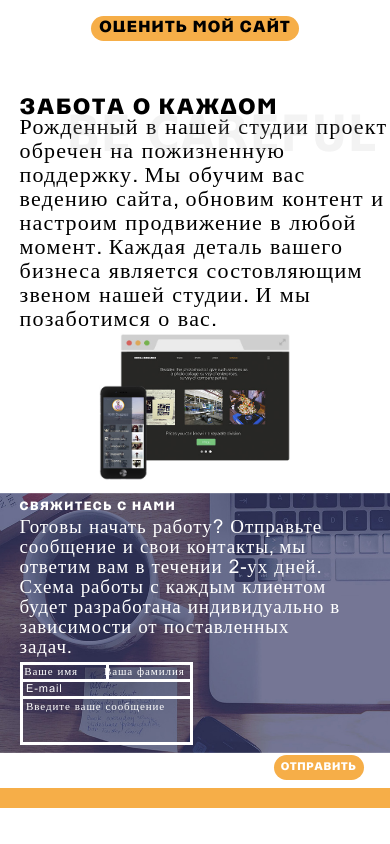
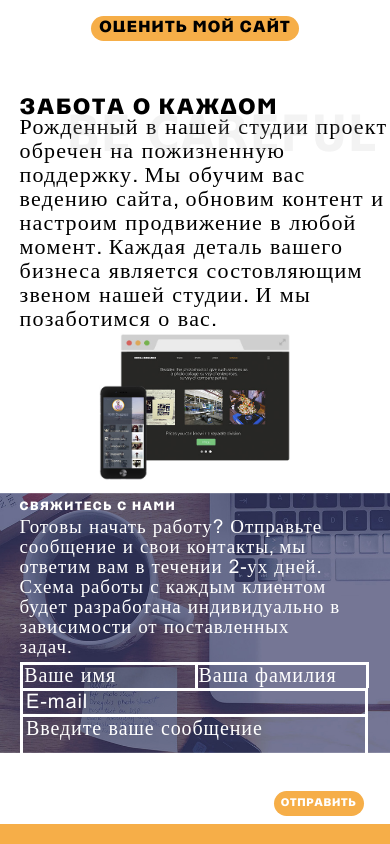
Before and after one commit to Maxorik/VelumRadio, a plain HTML site: page index.html in a window 390 px wide. Shown: the part 3662-4506 px from the top of the page. Before the commit the page ends 4470 px from the top, so only its background shows below. Drawn offline with Linux system fonts and the light colour scheme.

Commit message:
change fonts

```diff
--- a/media.css
+++ b/media.css
@@ -218,10 +218,10 @@
     }
 
     .td_transparent{
-        font-size: 11px;
-        line-height: 12px;
+        font-size: 20px;
+        line-height: 21px;
         padding-left: 1%;
-        width:45%;
+        width:95%;
     }
 
     .prim{
@@ -236,8 +236,8 @@
     }
 
     .input_mini{
-        width:48.5% !important;
-        margin-left: -55%;
+        width:95% !important;
+
     }
 
     .input_height{
```
